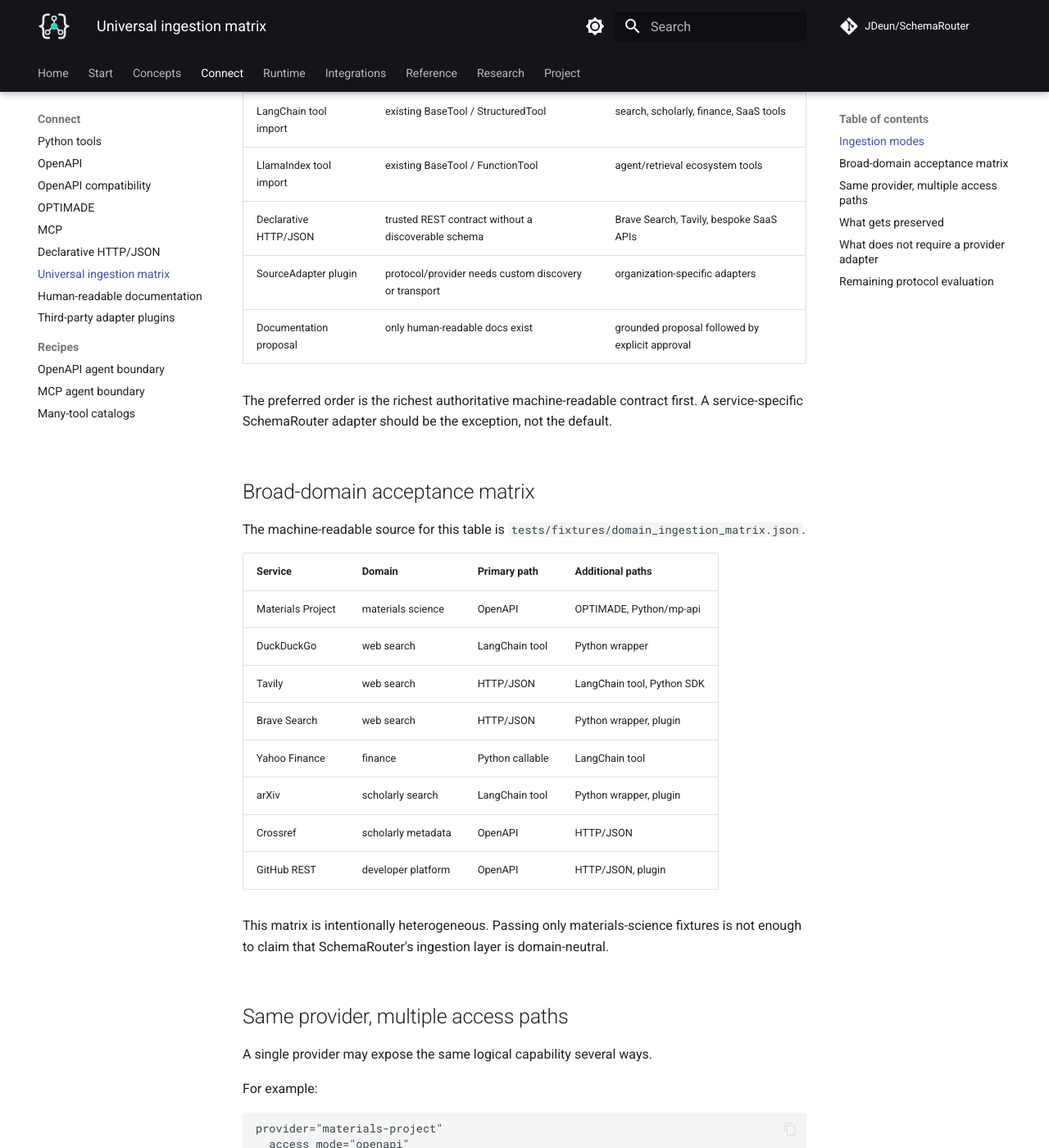
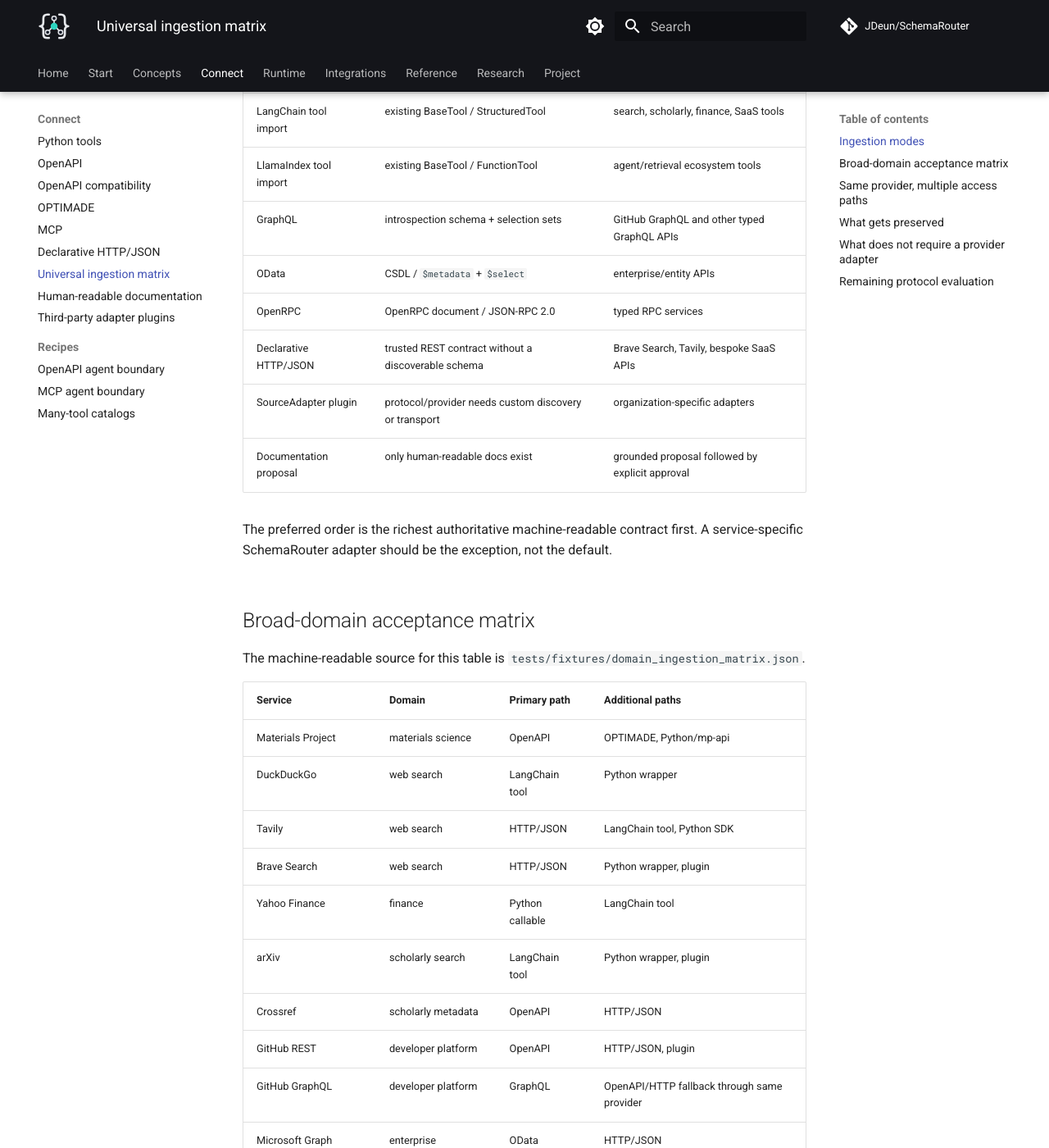
Before and after one commit to JDeun/SchemaRouter, an MkDocs documentation site: the page built from docs/guides/universal-ingestion.md, in a window 1280 px wide and 1400 px high, scrolled down 736 px. Shown: the whole window at 82% size. Built offline with MkDocs 1.6.1 and Material for MkDocs 9.7.7, drawn with Linux system fonts in a browser that asks for light colours; comment, search, counter and statistics services are not loaded; some of the changed text lies outside the part shown.

Commit message:
docs: extend universal ingestion matrix across protocols

```diff
--- a/docs/guides/universal-ingestion.md
+++ b/docs/guides/universal-ingestion.md
@@ -23,6 +23,9 @@
 | Python callable | typed SDK/client wrapper | mp-api, yfinance, arXiv Python client |
 | LangChain tool import | existing BaseTool / StructuredTool | search, scholarly, finance, SaaS tools |
 | LlamaIndex tool import | existing BaseTool / FunctionTool | agent/retrieval ecosystem tools |
+| GraphQL | introspection schema + selection sets | GitHub GraphQL and other typed GraphQL APIs |
+| OData | CSDL / `$metadata` + `$select` | enterprise/entity APIs |
+| OpenRPC | OpenRPC document / JSON-RPC 2.0 | typed RPC services |
 | Declarative HTTP/JSON | trusted REST contract without a discoverable schema | Brave Search, Tavily, bespoke SaaS APIs |
 | SourceAdapter plugin | protocol/provider needs custom discovery or transport | organization-specific adapters |
 | Documentation proposal | only human-readable docs exist | grounded proposal followed by explicit approval |
@@ -45,6 +48,9 @@
 | arXiv | scholarly search | LangChain tool | Python wrapper, plugin |
 | Crossref | scholarly metadata | OpenAPI | HTTP/JSON |
 | GitHub REST | developer platform | OpenAPI | HTTP/JSON, plugin |
+| GitHub GraphQL | developer platform | GraphQL | OpenAPI/HTTP fallback through same provider |
+| Microsoft Graph OData | enterprise productivity | OData | HTTP/JSON |
+| Generic OpenRPC service | RPC platform | OpenRPC | HTTP/JSON |
 
 This matrix is intentionally heterogeneous. Passing only materials-science fixtures is not enough to
 claim that SchemaRouter's ingestion layer is domain-neutral.
```
